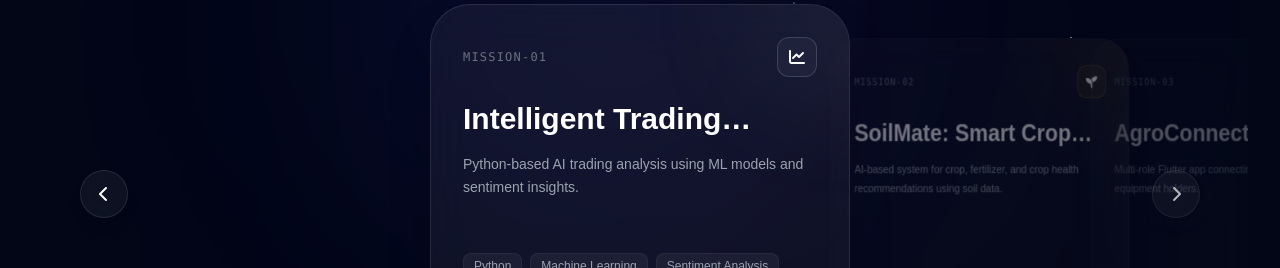
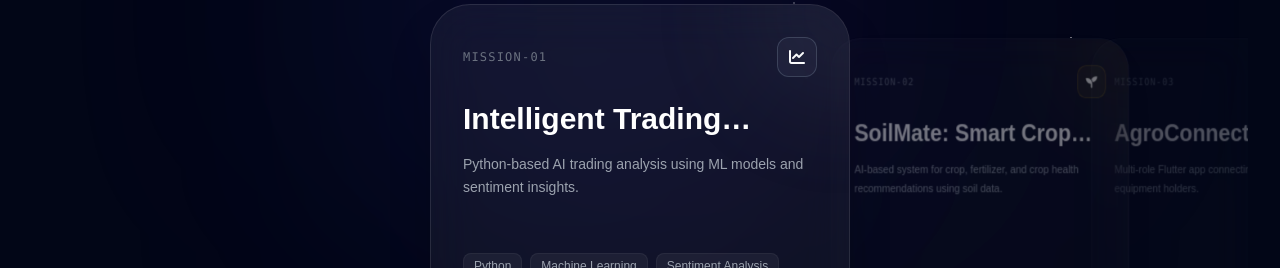
Before and after one commit to ChandraMohan1012/Portfolio, a Next.js app: page / in a window 1280 px wide. Shown: the part 3800-4068 px from the top of the page. Built offline with nearby package versions, Linux system fonts and the light colour scheme.

Commit message:
feat: add mouse drag/swipe navigation to project carousel and remove manual buttons

```diff
--- a/src/components/Projects.tsx
+++ b/src/components/Projects.tsx
@@ -463,7 +463,19 @@ export default function Projects() {
         {/* ── 3D Cover Flow Slider Container ── */}
         <div className="relative w-full h-[480px] flex items-center justify-center overflow-hidden py-10 perspective-[1000px]">
 
-          <div className="relative w-full max-w-[340px] md:max-w-[420px] h-[380px] flex items-center justify-center transform-style-3d">
+          <motion.div
+            drag="x"
+            dragConstraints={{ left: 0, right: 0 }}
+            dragElastic={0.2}
+            onDragEnd={(e, { offset }) => {
+              if (offset.x < -50) {
+                handleNext();
+              } else if (offset.x > 50) {
+                handlePrev();
+              }
+            }}
+            className="relative w-full max-w-[340px] md:max-w-[420px] h-[380px] flex items-center justify-center transform-style-3d cursor-grab active:cursor-grabbing"
+          >
             {filteredProjects.map((p, i) => {
               const offset = i - activeIndex
               const absOffset = Math.abs(offset)
@@ -552,25 +564,7 @@ export default function Projects() {
                 </motion.div>
               )
             })}
-          </div>
-
-          {/* 🏹 Left/Right Navigation Arrows */}
-          <div className="absolute inset-x-0 bottom-0 md:bottom-auto md:top-1/2 md:-translate-y-1/2 flex justify-between px-4 sm:px-12 pointer-events-none">
-            <button
-              onClick={handlePrev}
-              className="w-12 h-12 rounded-full bg-white/5 border border-white/10 text-white flex items-center justify-center hover:bg-white/10 hover:border-white/20 active:scale-95 transition-all pointer-events-auto shadow-lg backdrop-blur-md"
-              aria-label="Previous Project"
-            >
-              <i className="fas fa-chevron-left" />
-            </button>
-            <button
-              onClick={handleNext}
-              className="w-12 h-12 rounded-full bg-white/5 border border-white/10 text-white flex items-center justify-center hover:bg-white/10 hover:border-white/20 active:scale-95 transition-all pointer-events-auto shadow-lg backdrop-blur-md"
-              aria-label="Next Project"
-            >
-              <i className="fas fa-chevron-right" />
-            </button>
-          </div>
+          </motion.div>
         </div>
 
         {/* 🟢 Navigation Indicator Dots */}
```
